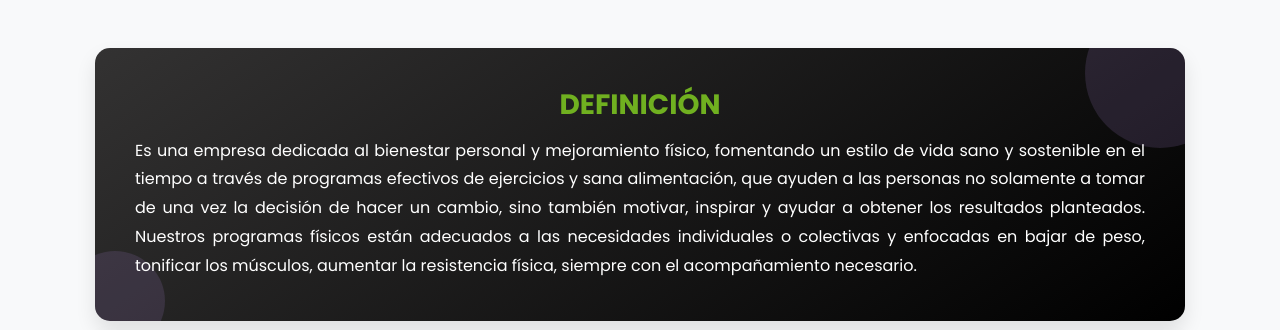
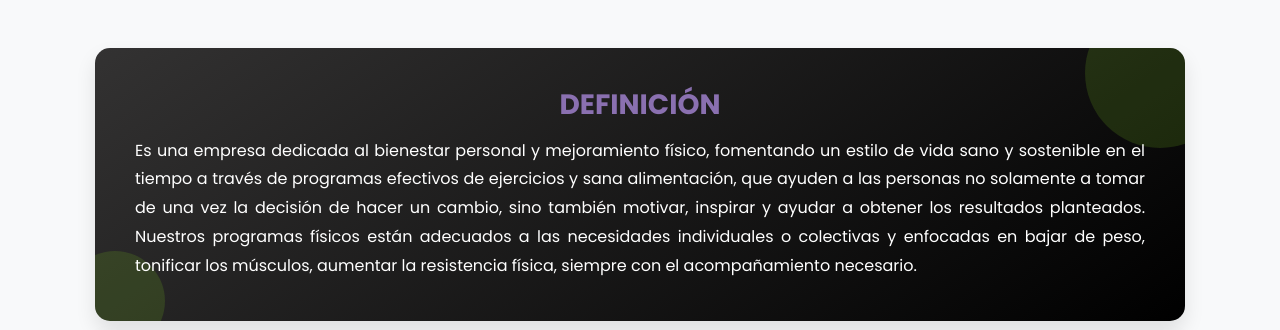
Before and after one commit to Dixonrc2809/Fitplus.github.io, a plain HTML site: page nosotros.html in a window 1280 px wide. Shown: the part 390-720 px from the top of the page. Drawn offline with nearby package versions, Linux system fonts and the light colour scheme.

Commit message:
nosotros3

```diff
--- a/css/styles.css
+++ b/css/styles.css
@@ -684,7 +684,7 @@ img.rounded-circle {
     position: absolute;
     width: 150px;
     height: 150px;
-    background: rgba(138, 112, 176, 0.2);
+    background: rgba(112, 176, 32, 0.2);
     border-radius: 50%;
     top: -50px;
     right: -50px;
@@ -696,7 +696,7 @@ img.rounded-circle {
     position: absolute;
     width: 100px;
     height: 100px;
-    background: rgba(138, 112, 176, 0.2);
+    background: rgba(112, 176, 32, 0.2);
     border-radius: 50%;
     bottom: -30px;
     left: -30px;
@@ -709,7 +709,7 @@ img.rounded-circle {
     text-align: center;
     margin-bottom: 15px;
     position: relative;
-    color: #70b020;
+    color: #8A70B0;
     text-transform: uppercase;
 }
 
```
